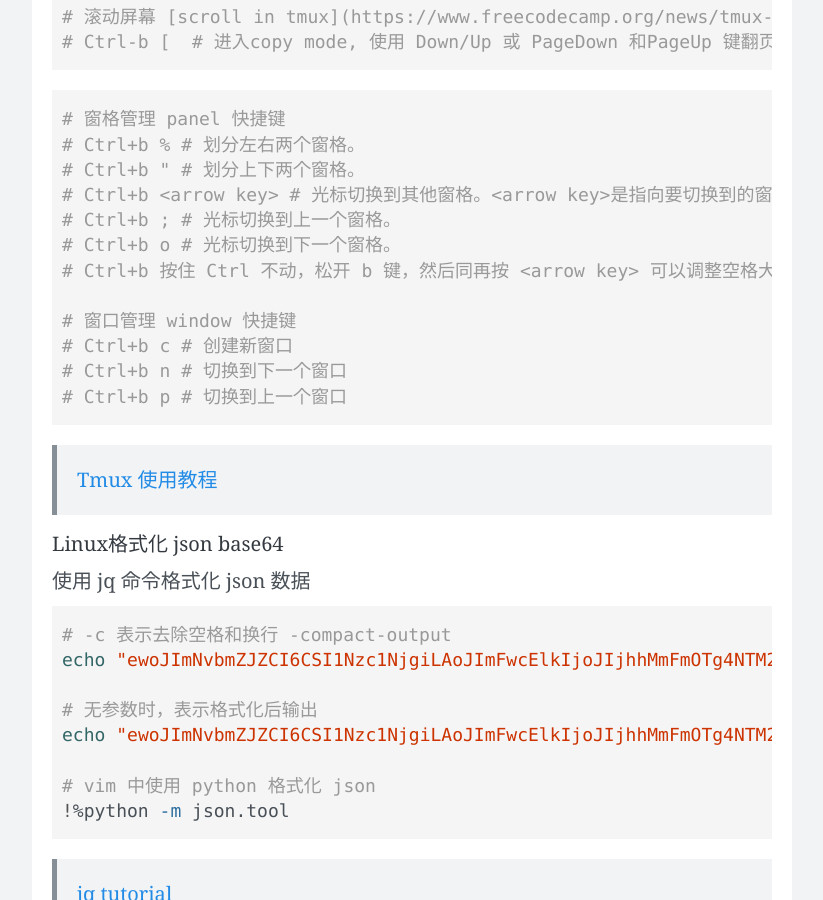
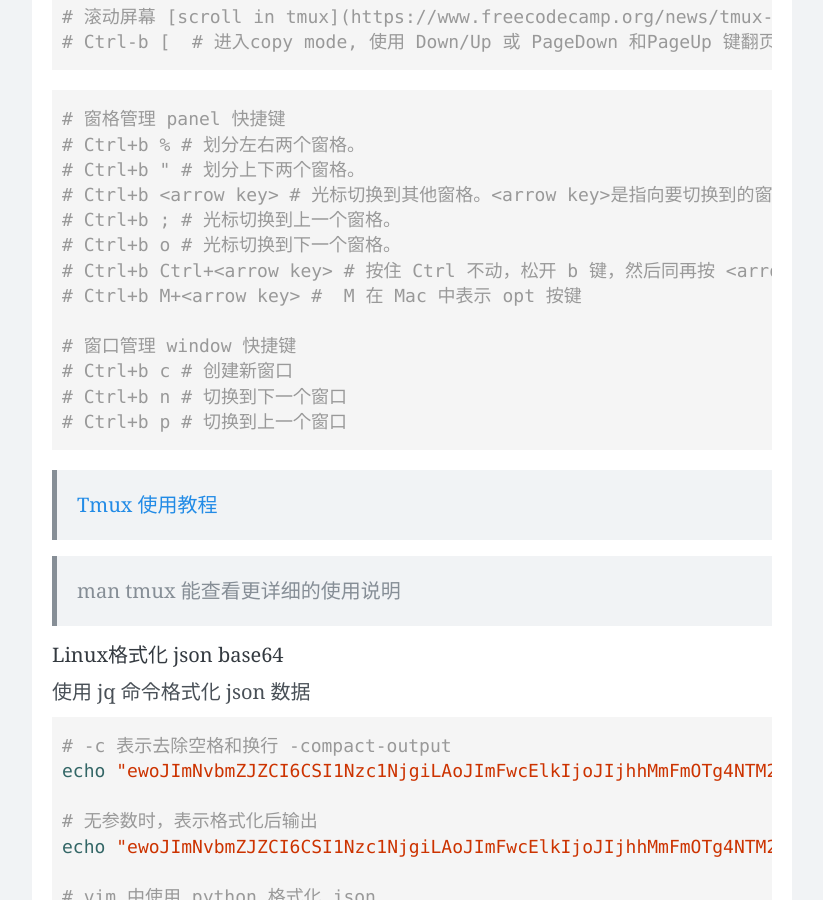
Before and after one commit to wangtiga/wangtiga.github.io, a Jekyll site: the page built from _posts/2019-09-17-linux_command.md, in a window 1280 px wide and 900 px high, scrolled down 6540 px. Shown: the whole window, without its empty margins (228-1051 px from the left). Built offline with Jekyll 4.4.1, drawn with Linux system fonts in a browser that asks for light colours; nearby versions of some CDN libraries; comment, search, counter and statistics services are not loaded.

Commit message:
updated from r1

```diff
--- a/_posts/2019-09-17-linux_command.md
+++ b/_posts/2019-09-17-linux_command.md
@@ -298,7 +298,8 @@ $ tmux new -s <session-name>
 # Ctrl+b <arrow key> # 光标切换到其他窗格。<arrow key>是指向要切换到的窗格的方向键，比如切换到下方窗格，就按方向键↓。
 # Ctrl+b ; # 光标切换到上一个窗格。
 # Ctrl+b o # 光标切换到下一个窗格。
-# Ctrl+b 按住 Ctrl 不动，松开 b 键，然后同再按 <arrow key> 可以调整空格大小
+# Ctrl+b Ctrl+<arrow key> # 按住 Ctrl 不动，松开 b 键，然后同再按 <arrow key> 可以调整空格大小
+# Ctrl+b M+<arrow key> #  M 在 Mac 中表示 opt 按键
 
 # 窗口管理 window 快捷键
 # Ctrl+b c # 创建新窗口
@@ -308,6 +309,7 @@ $ tmux new -s <session-name>
 
 > [Tmux 使用教程](http://www.ruanyifeng.com/blog/2019/10/tmux.html)
 
+> man tmux 能查看更详细的使用说明
 
 
 #### Linux格式化 json base64
```
Also changed, not shown: _previews/grpc_on_http2.md (+10 -0 lines), _previews/high_performance_go_workshop.md (+16 -2 lines).
